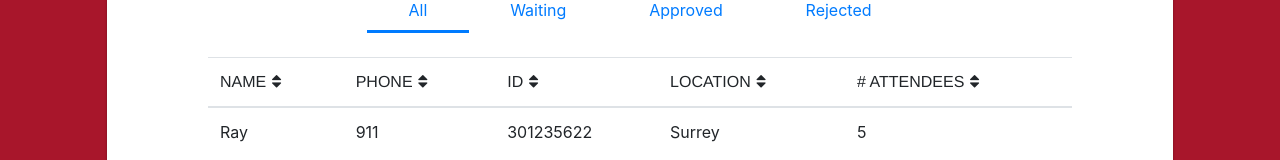
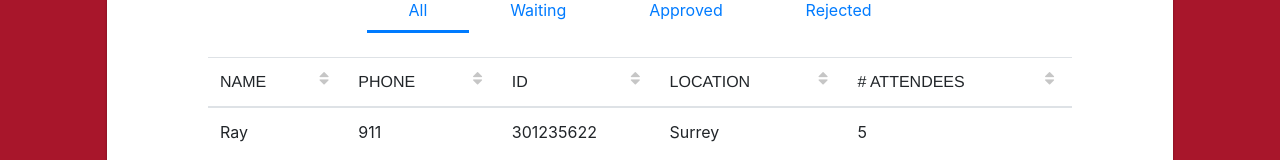
Before and after one commit to timothyr/security-request-form, a Vue app in the folder front/: page /security in a window 1280 px wide. Shown: the part 320-480 px from the top of the page. Built offline with nearby package versions, Linux system fonts and the light colour scheme.

Commit message:
change css color on arrows

```diff
--- a/front/src/assets/css/style.css
+++ b/front/src/assets/css/style.css
@@ -123,3 +123,7 @@ th {
 }
 
 /* REQUEST */
+/* font awesome */
+.fa-sort {
+	color: #c6c6c6;
+}
--- a/front/src/components/Requests.vue
+++ b/front/src/components/Requests.vue
@@ -31,11 +31,11 @@
 				<table class="table">
 					<thead>
 						<tr>
-							<th>Name<i class="fa fa-sort fa-fw"></i></th>
-							<th>Phone<i class="fa fa-sort fa-fw"></i></th>
-							<th>ID<i class="fa fa-sort fa-fw"></i></th>
-							<th>Location<i class="fa fa-sort fa-fw"></i></th>
-							<th># Attendees<i class="fa fa-sort fa-fw"></i></th>
+							<th>Name<i class="fa fa-sort fa-fw pull-right"></i></th>
+							<th>Phone<i class="fa fa-sort fa-fw pull-right"></i></th>
+							<th>ID<i class="fa fa-sort fa-fw pull-right"></i></th>
+							<th>Location<i class="fa fa-sort fa-fw pull-right"></i></th>
+							<th># Attendees<i class="fa fa-sort fa-fw pull-right"></i></th>
 						</tr>
 					</thead>
 					<tbody>
```
